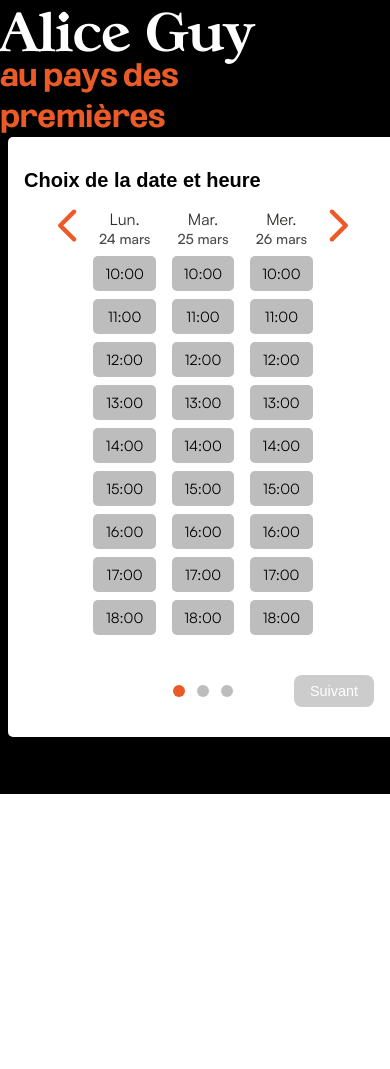
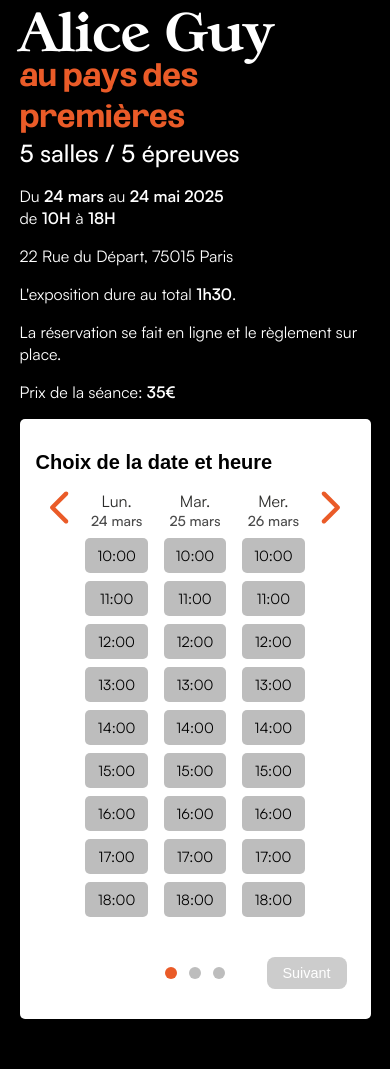
Before and after one commit to EliasZerar/alice_guy_expo, a PHP site: page /reserve.html in a window 390 px wide. Shown: the part 50-1119 px from the top of the page. Before the commit the page ends 844 px from the top, so only its background shows below. Run offline with PHP 8.4, Linux system fonts and the light colour scheme.

Commit message:
Started reservation page mobile first responsive

```diff
--- a/css/pages/reserve.scss
+++ b/css/pages/reserve.scss
@@ -1,9 +1,21 @@
+  .reservation-container {
+    display: flex;
+    flex-direction: column;
+    width: 90%;
+    margin: 0 auto;
+    margin-bottom: 50px;
+
+    .five {
+        margin-bottom: 1rem;
+    }
+  }
+
   .reservation-form {
     padding: 1rem 0;
     max-width: 660px;
     width: 100%;
     min-height: 600px;
-    margin: 0 0.5rem;
+    margin: 0 auto;
     background-color: $secondary-color;
     color: #2c2c2a;
     border-radius: 5px;
--- a/css/styles.css
+++ b/css/styles.css
@@ -404,12 +404,23 @@ body {
     font-size: 1.2rem;
   }
 }
+.reservation-container {
+  display: flex;
+  flex-direction: column;
+  width: 90%;
+  margin: 0 auto;
+  margin-bottom: 50px;
+}
+.reservation-container .five {
+  margin-bottom: 1rem;
+}
+
 .reservation-form {
   padding: 1rem 0;
   max-width: 660px;
   width: 100%;
   min-height: 600px;
-  margin: 0 0.5rem;
+  margin: 0 auto;
   background-color: #FFF;
   color: #2c2c2a;
   border-radius: 5px;
--- a/reserve.html
+++ b/reserve.html
@@ -1,11 +1,13 @@
 <!DOCTYPE html>
 <html lang="fr">
+
 <head>
   <meta charset="UTF-8">
   <meta name="viewport" content="width=device-width, initial-scale=1.0">
   <link rel="stylesheet" href="css/styles.css">
   <title>Réserver - Alice au pays des premières</title>
 </head>
+
 <body>
   <header>
     <nav>
@@ -29,6 +31,9 @@
       </div>
     </nav>
   </header>
+
+  <div class="reservation-container">
+    <div class="reservation-info-container">
       <h1 class="title">
         <span class="title-1">Alice Guy</span>
         <span class="title-2">
@@ -36,7 +41,17 @@
           <span class="part-2">premières</span>
         </span>
       </h1>
-
+      <p class="five">5 salles / 5 épreuves</p>
+      <div class="infos">
+        <p class="date">Du <span class="bold">24 mars</span> au <span class="bold">24 mai 2025</span></p>
+        <p class="date">de <span class="bold">10H</span> à <span class="bold">18H</span></p>
+        <p>22 Rue du Départ, 75015 Paris</p>
+        <p class="duration-info">L'exposition dure au total <span class="bold">1h30</span>.</p>
+        <p class="payment-info">La réservation se fait en ligne et le règlement sur place.</p>
+        <p class="price-info">Prix de la séance: <span class="bold">35€</span></p>
+      </div>
+    </div>
+    <div class="reservation-form-container">
       <form id="multiStepForm" class="reservation-form">
         <div class="steps-wrapper">
           <div class="form-step active" id="step-1">
@@ -106,7 +121,7 @@
                   <label for="promo">Code promotionnel</label>
                   <input type="text" name="promo" id="promo">
                   <span class="error-message" id="promo-error"></span>
-                  <span class="validate-promo" id="validate-promo">-10%  sur votre réservation</span>
+                  <span class="validate-promo" id="validate-promo">-10% sur votre réservation</span>
                 </div>
               </div>
               <span class="name-info">Le nom renseigné vous sera demandé à votre arrivée à l'exposition.</span>
@@ -116,7 +131,6 @@
             <div class="details-reservation">
               <h2 class="form-title">Récapitulatif de votre réservation</h2>
               <p class="intro">Veuillez vérifier vos informations avant de confirmer.</p>
-
               <div class="info-group">
                 <div class="personal-info card">
                   <h3>Informations personnelles</h3>
@@ -131,7 +145,6 @@
                     </div>
                   </ul>
                 </div>
-
                 <div class="reservation-info card">
                   <h3>Réservation</h3>
                   <ul class="recap-list-rows">
@@ -145,12 +158,10 @@
                   </ul>
                 </div>
               </div>
-
               <p class="signature">À très bientôt, <span class="studio24-bold">Studio24</span></p>
             </div>
           </div>
         </div>
-
         <div class="bottom-container">
           <div class="step-indicator">
             <span class="dot active"></span>
@@ -164,7 +175,6 @@
           </div>
         </div>
       </form>
-
       <div id="confirmationMessage" style="display: none;">
         <div class="confirmation-container">
           <h2 class="confirmation-title">Merci pour votre réservation !</h2>
@@ -173,7 +183,11 @@
           <p class="signature">– L'équipe <strong class="studio24-bold">Studio24</strong></p>
         </div>
       </div>
+    </div>
+  </div>
+
   <script src="js/main.js"></script>
   <script src="js/reserve.js"></script>
 </body>
+
 </html>
```
Also changed, not shown: 1 other file. Lines whose indentation alone changed are shown as unchanged.
